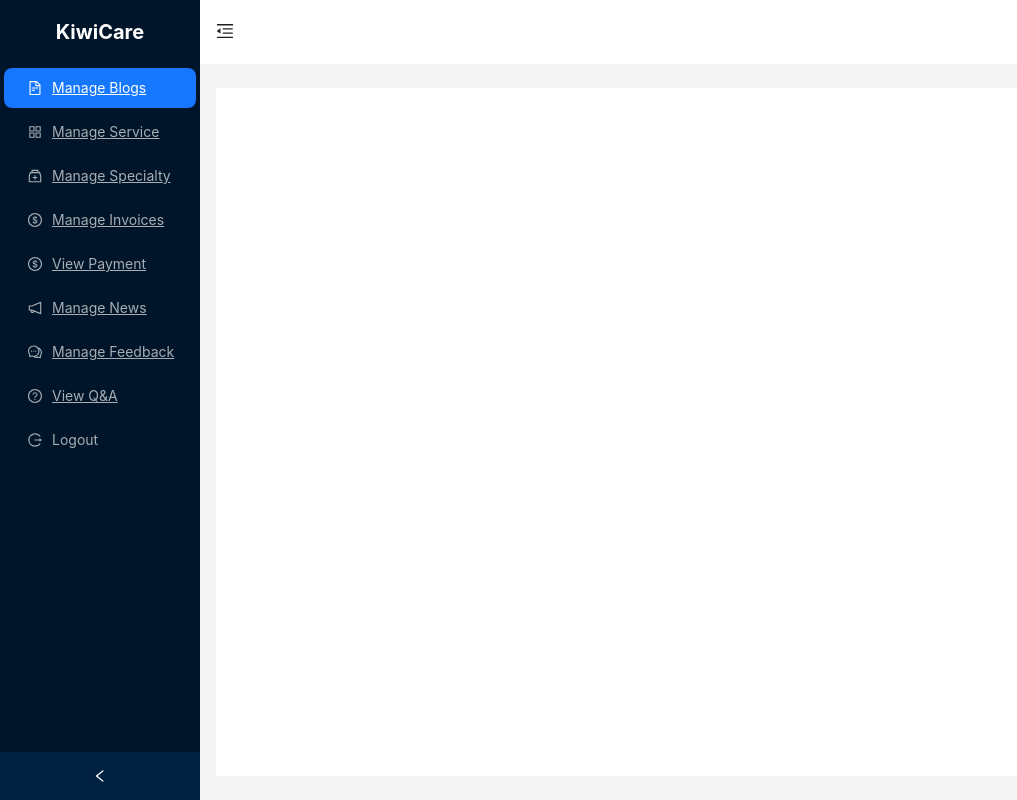
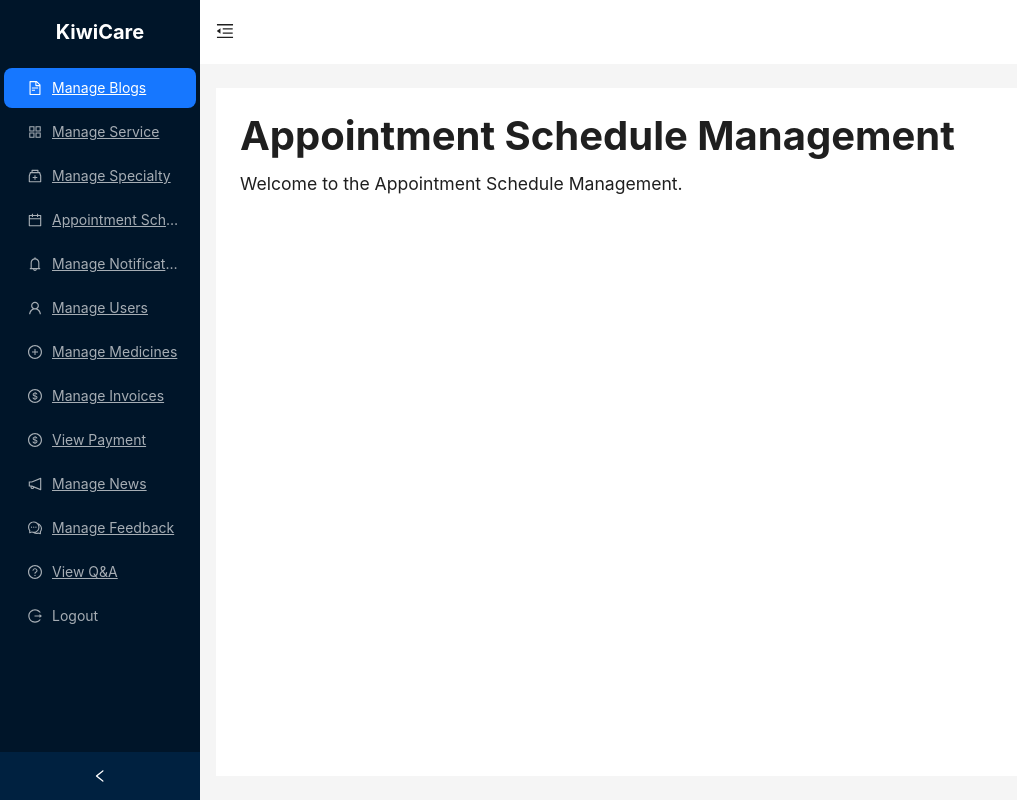
Before and after one commit to mtuan64/SWP391_BenhVien, a React (Vite) app in the folder frontend/: page /staff/appointments in a window 1280 px wide. Shown: the whole page, without its empty margins (0-1017 px from the left). Built offline with nearby package versions, Linux system fonts and the light colour scheme.

Commit message:
update new staff layout

```diff
--- a/frontend/src/App.jsx
+++ b/frontend/src/App.jsx
@@ -21,6 +21,10 @@ import PaymentView from "./pages/staff/PaymentView";
 import NewsManagement from "./pages/staff/NewsManagement";
 import FeedbackManagement from "./pages/staff/FeedbackManagement";
 import QnAView from "./pages/staff/QnAView";
+import AppointmentScheduleManagement from "./pages/staff/AppointmentScheduleManagement";
+import NotificationManagement from "./pages/staff/NotificationManagement";
+import UserManagement from "./pages/staff/UserManagement";
+import MedicineManagement from "./pages/staff/MedicineManagement";
 
 import "antd/dist/reset.css";
 
@@ -45,6 +49,10 @@ const App = () => {
           <Route path="news" element={<NewsManagement />} />
           <Route path="feedback" element={<FeedbackManagement />} />
           <Route path="qna" element={<QnAView />} />
+          <Route path="appointments" element={<AppointmentScheduleManagement />} />
+          <Route path="notifications" element={<NotificationManagement />} />
+          <Route path="users" element={<UserManagement />} />
+          <Route path="medicines" element={<MedicineManagement />} />
         </Route>
 
         {/* Public Site Layout */}
--- a/frontend/src/components/staff/StaffLayout.jsx
+++ b/frontend/src/components/staff/StaffLayout.jsx
@@ -2,7 +2,7 @@ import React, { useState } from "react";
 import { Layout, Menu } from "antd";
 import {
   FileTextOutlined,
-  AppstoreOutlined, // Replaced ServiceOutlined with AppstoreOutlined
+  AppstoreOutlined,
   MedicineBoxOutlined,
   DollarOutlined,
   CommentOutlined,
@@ -11,6 +11,10 @@ import {
   LogoutOutlined,
   MenuFoldOutlined,
   MenuUnfoldOutlined,
+  CalendarOutlined,
+  BellOutlined,
+  UserOutlined,
+  PlusCircleOutlined,
 } from "@ant-design/icons";
 import { Link, Outlet, useNavigate } from "react-router-dom";
 
@@ -51,6 +55,18 @@ const StaffLayout = () => {
           <Menu.Item key="3" icon={<MedicineBoxOutlined />}>
             <Link to="/staff/specialties">Manage Specialty</Link>
           </Menu.Item>
+          <Menu.Item key="9" icon={<CalendarOutlined />}>
+            <Link to="/staff/appointments">Appointment Schedule</Link>
+          </Menu.Item>
+          <Menu.Item key="10" icon={<BellOutlined />}>
+            <Link to="/staff/notifications">Manage Notifications</Link>
+          </Menu.Item>
+          <Menu.Item key="11" icon={<UserOutlined />}>
+            <Link to="/staff/users">Manage Users</Link>
+          </Menu.Item>
+          <Menu.Item key="12" icon={<PlusCircleOutlined />}>
+            <Link to="/staff/medicines">Manage Medicines</Link>
+          </Menu.Item>
           <Menu.Item key="4" icon={<DollarOutlined />}>
             <Link to="/staff/invoices">Manage Invoices</Link>
           </Menu.Item>
@@ -66,7 +82,8 @@ const StaffLayout = () => {
           <Menu.Item key="8" icon={<QuestionCircleOutlined />}>
             <Link to="/staff/qna">View Q&A</Link>
           </Menu.Item>
-          <Menu.Item key="9" icon={<LogoutOutlined />} onClick={handleLogout}>
+
+          <Menu.Item key="13" icon={<LogoutOutlined />} onClick={handleLogout}>
             Logout
           </Menu.Item>
         </Menu>
--- /dev/null
+++ b/frontend/src/pages/staff/AppointmentScheduleManagement.jsx
@@ -0,0 +1,12 @@
+import React from "react";
+
+const AppointmentScheduleManagement = () => {
+  return (
+    <div>
+      <h1>Appointment Schedule Management</h1>
+      <p>Welcome to the Appointment Schedule Management.</p>
+    </div>
+  );
+};
+
+export default AppointmentScheduleManagement;
--- /dev/null
+++ b/frontend/src/pages/staff/MedicineManagement.jsx
@@ -0,0 +1,12 @@
+import React from "react";
+
+const MedicineManagement = () => {
+  return (
+    <div>
+      <h1>Medicine Management</h1>
+      <p>Welcome to the Medicine Management.</p>
+    </div>
+  );
+};
+
+export default MedicineManagement;
--- /dev/null
+++ b/frontend/src/pages/staff/NotificationManagement.jsx
@@ -0,0 +1,12 @@
+import React from "react";
+
+const NotificationManagement = () => {
+  return (
+    <div>
+      <h1>Notification Management</h1>
+      <p>Welcome to the Notification Management.</p>
+    </div>
+  );
+};
+
+export default NotificationManagement;
--- /dev/null
+++ b/frontend/src/pages/staff/UserManagement.jsx
@@ -0,0 +1,12 @@
+import React from "react";
+
+const UserManagement = () => {
+  return (
+    <div>
+      <h1>User Management</h1>
+      <p>Welcome to the User Management.</p>
+    </div>
+  );
+};
+
+export default UserManagement;
```
